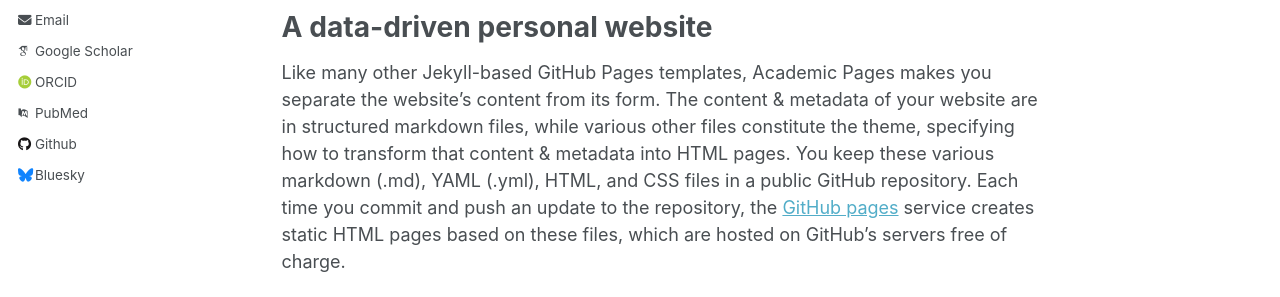
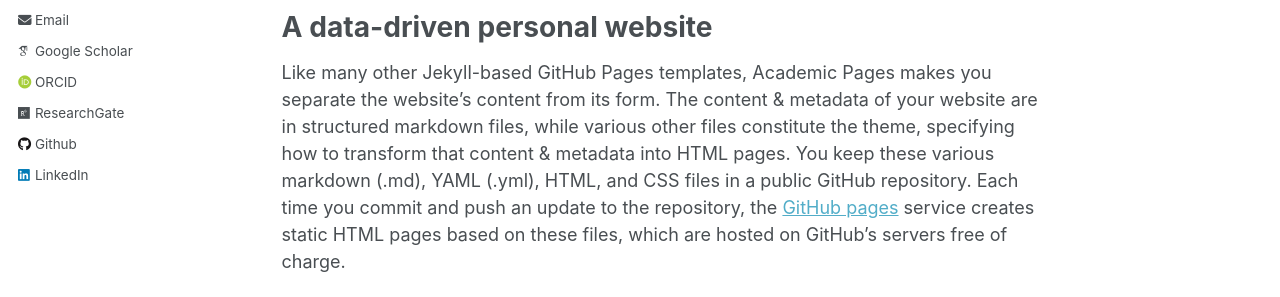
Before and after one commit to sankhadeepbose/sankhadeepbose.github.io, a Jekyll site: the page built from _pages/about.md, in a window 1280 px wide. Shown: the part 459-756 px from the top of the page. Built offline with Jekyll 4.4.1, drawn with Linux system fonts in a browser that asks for light colours; some web fonts are replaced; some of the changed lines change nothing that is shown.

Commit message:
Update _config.yml

```diff
--- a/_config.yml
+++ b/_config.yml
@@ -32,23 +32,23 @@ author:
 
   # Academic websites
   arxiv            : # URL - Update with the correct link to your profile
-  googlescholar    : "https://scholar.google.com/citations?user=PS_CX0AAAAAJ"
+  googlescholar    : "https://scholar.google.com/citations?user=vDWwsy8AAAAJ&hl=en"
   impactstory      : # URL
-  orcid            : "http://orcid.org/yourorcidurl"
+  orcid            : "https://orcid.org/0000-0002-5124-5134"
   semantic         : # URL
-  pubmed           : "https://www.ncbi.nlm.nih.gov/pubmed/?term=john+snow"
-  researchgate     : # URL
+#  pubmed           : "https://www.ncbi.nlm.nih.gov/pubmed/?term=john+snow"
+  researchgate     : "https://www.researchgate.net/profile/Sankhadeep-Bose-2"
 
   # Repositories and software development
   bitbucket        : # Username - Update with your username on the site
   codepen          : # Username
   dribbble         : # Username
-  github           : "academicpages"
+  github           : "sankhadeepbose"
   kaggle           : # Username
   stackoverflow    : # User number or user number and name (i.e., use "1" or "1/jeff-atwood")
 
   # Social media
-  bluesky          : "bsky.app" # Replace this with you Bluesky username
+#  bluesky          : "bsky.app" # Replace this with you Bluesky username
   facebook         : # Username
   flickr           : # Username
   foursquare       : # Username
@@ -57,7 +57,7 @@ author:
   keybase          : # Username
   instagram        : # Username
   lastfm           : # Username
-  linkedin         : # Username
+  linkedin         : "bosesankhadeep"
   mastodon         : # URL
   medium           : # URL
   pinterest        : # Username
```
